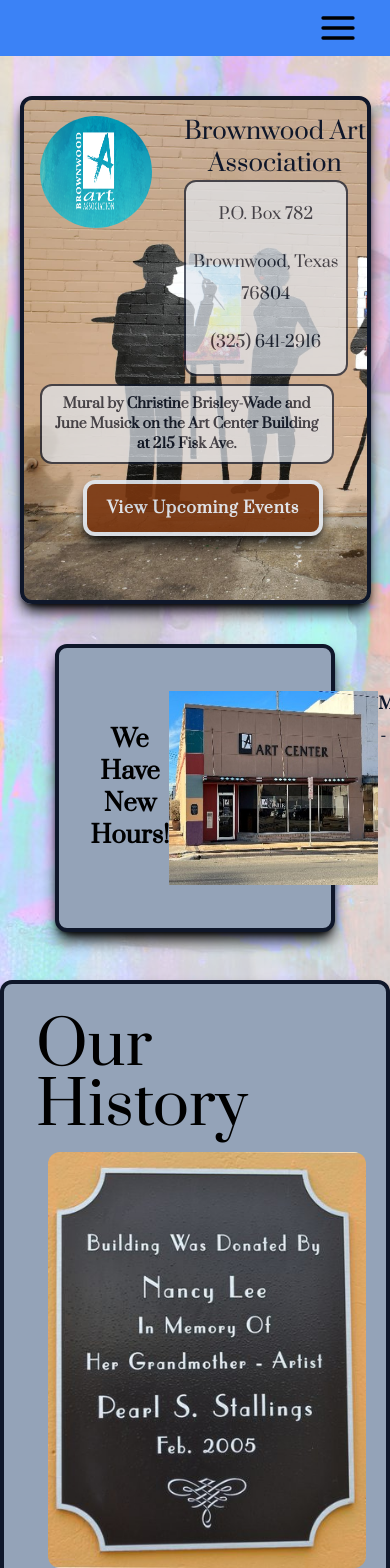
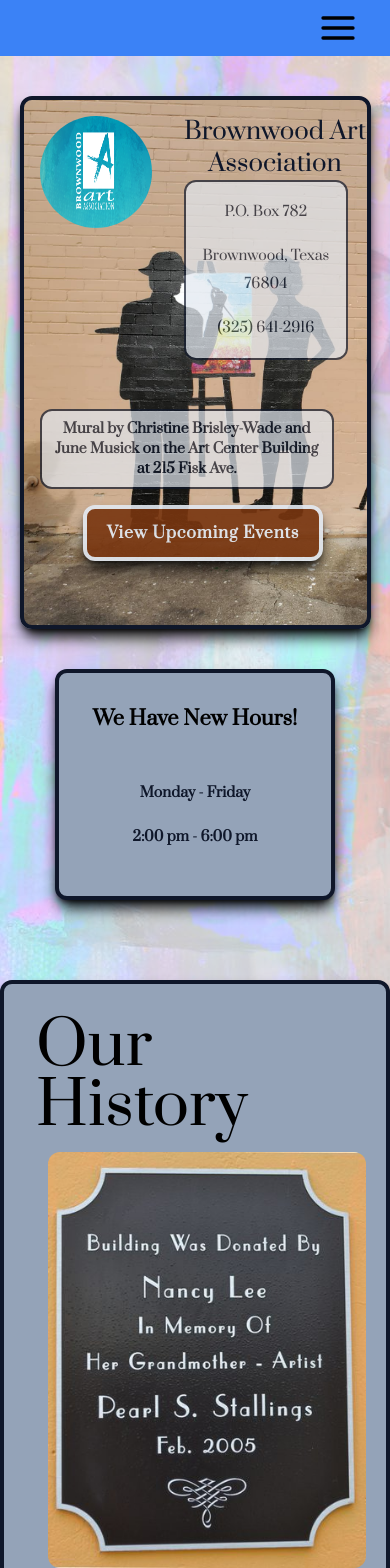
Before and after one commit to Jonathan-Day-Dev/bwd-art, a React (Create React App) app: page /about in a window 390 px wide. Shown: the top 1568 px of the page. Built offline with nearby package versions, Linux system fonts and the light colour scheme.

Commit message:
add better responsiveness

```diff
--- a/src/components/Layout/HeaderExtra.js
+++ b/src/components/Layout/HeaderExtra.js
@@ -2,16 +2,18 @@
 
 import artcenter from "../../assets/artcenter02.jpg";
 
-import Card from '../UI/Card';
+import Card from "../UI/Card";
 
 const HeaderExtra = (props) => {
   return (
     <Card className={styles.upcoming}>
       <h3 className={styles.title}>We Have New Hours!</h3>
-      <img src={artcenter} alt="art-center" className={styles.image} />
-      <div>
-        <p>Monday - Friday</p>
-        <p>2:00 pm - 6:00 pm</p>
+      <div className={styles["sm-btm"]}>
+        <img src={artcenter} alt="art-center" className={styles.image} />
+        <div className={styles.time}>
+          <p>Monday - Friday</p>
+          <p>2:00 pm - 6:00 pm</p>
+        </div>
       </div>
     </Card>
   );
--- a/src/components/Layout/HeaderExtra.module.css
+++ b/src/components/Layout/HeaderExtra.module.css
@@ -1,35 +1,23 @@
 .upcoming {
-  @apply w-[80%] px-6 mt-8 h-[40%] flex xl:flex-col justify-evenly items-center xl:w-[20%] xl:h-[94%] border-4 border-solid border-slate-900 rounded-xl shadow-lg shadow-black;
-}
-
-.upcoming__title {
-  @apply hidden xl:block mb-8 mt-4 text-center text-2xl font-semibold;
-}
-
-.event {
-  @apply flex flex-col md:flex-row w-[90%] h-full xl:w-full xl:flex-col justify-evenly items-center;
-}
-
-.event h3 {
-  @apply text-center text-xl;
-}
-
-.portrait {
-  @apply w-[50%] md:w-[40%] max-h-[95%] min-h-[70%] xl:w-full m-auto;
-}
-
-.event-link {
-  @apply no-underline border-2 border-solid border-slate-900 my-4 mx-auto py-2 px-4 rounded-xl bg-green-700 text-slate-200 font-bold hover:bg-green-900 shadow-lg shadow-black transition duration-300;
+  @apply w-[80%] px-6 mt-8 h-[40%] flex flex-col justify-evenly items-center xl:w-[20%] xl:h-[94%] border-4 border-solid border-slate-900 rounded-xl shadow-lg shadow-black;
 }
 
 .title {
-  @apply font-bold text-2xl text-center;
+  @apply font-bold text-xl md:text-2xl text-center mb-4 md:mb-0;
 }
 
 p {
-  @apply text-center;
+  @apply text-center text-sm md:text-base font-semibold;
+}
+
+.time {
+  @apply flex flex-col sm:flex-row md:flex-col w-full mt-4 md:mt-0 justify-evenly items-center;
 }
 
 .image {
-  @apply h-[90%];
+  @apply hidden sm:inline-block h-[80%] md:h-[95%] xl:h-[50%] rounded-xl shadow-lg shadow-black;
 }
+
+.sm-btm {
+  @apply flex flex-col md:flex-row xl:flex-col h-full justify-evenly items-center w-full;
+}
```
Also changed, not shown: 1 other file (tests, documents, lock files or other folders).
